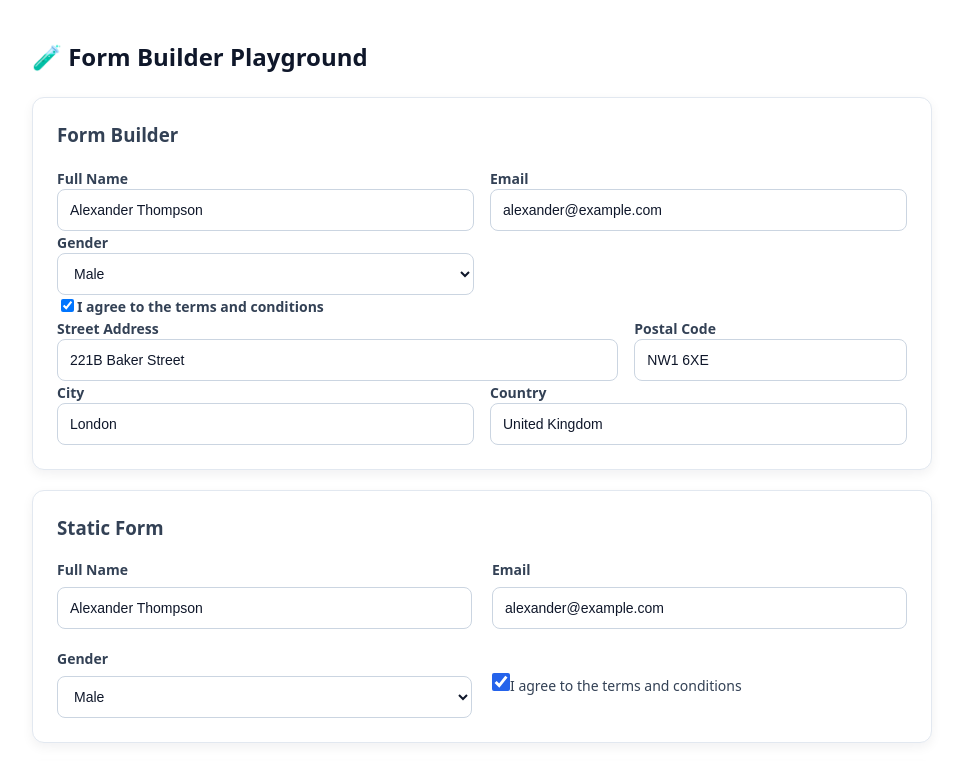
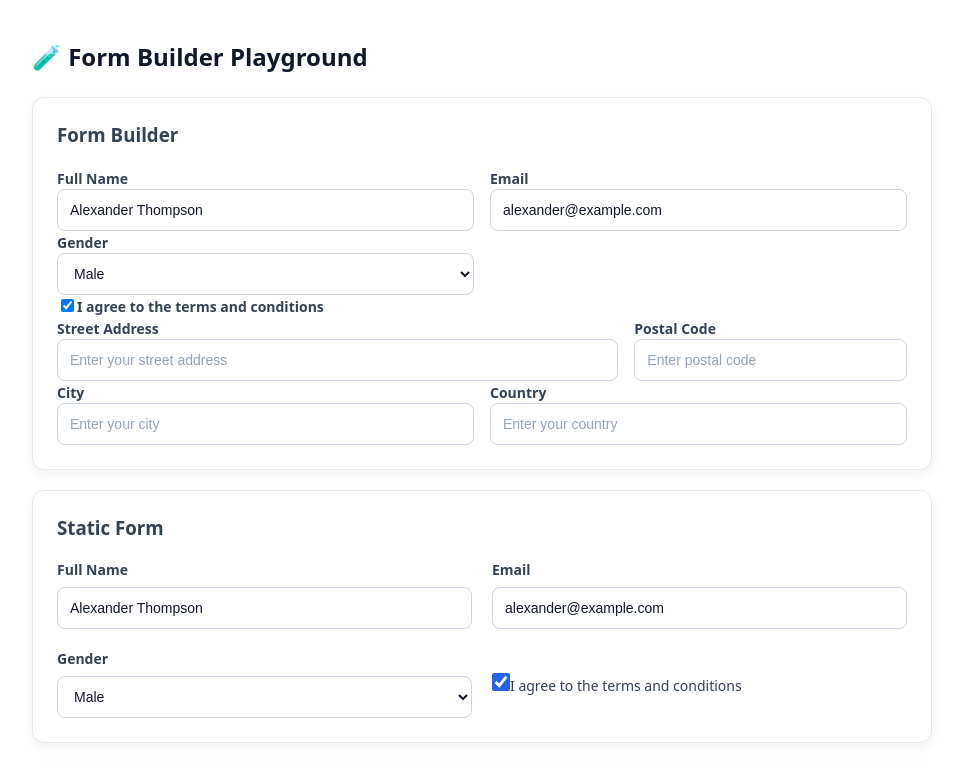
Before and after one commit to kerasus/vue-form-builder-core, a Vue app: page / in a window 1280 px wide. Shown: the top 761 px of the page, without its empty margins (158-1121 px from the left). Built offline with nearby package versions, Linux system fonts and the light colour scheme.

Commit message:
chore: bump version to 1.0.6 and enhance FormBuilder with cascaded state resolvers, expanded data pipeline, and refined lifecycle hooks

```diff
--- a/package.json
+++ b/package.json
@@ -1,6 +1,6 @@
 {
   "name": "vue-form-builder-core",
-  "version": "1.0.5",
+  "version": "1.0.6",
   "description": "Headless and schema-driven form builder engine for Vue 3.",
   "type": "module",
   "main": "./dist/vue-form-builder-core.umd.cjs",
--- a/src/FormBuilder.vue
+++ b/src/FormBuilder.vue
@@ -6,17 +6,16 @@
         :class="['form-builder-col', getComponentCol(input)]"
         :style="getComponentStyle(input)"
     >
-      <!-- Dynamic Form Field Component -->
       <component
+          :is="resolveComponent(input)"
+          :ref="(el: any) => registerRef(el, input)"
           :model-value="input.value"
-          :is="resolveComponent(input)"
-          :ref="(el: any) => setInputRef(el, input)"
           v-bind="getComponentProps(input)"
-          :loading="loading || input.loading"
-          :disabled="disabled || input.disabled"
-          :readonly="readonly || input.readonly"
-          @update:model-value="(value: any) => onFieldValueUpdate(input, value)"
-          @update:form-data="(value: any) => onNestedFormDataUpdated(input, value)"
+          :loading="resolveLoading(input)"
+          :disabled="resolveDisabled(input)"
+          :readonly="resolveReadonly(input)"
+          @update:model-value="onFieldValueUpdate(input, $event)"
+          @update:form-data="onNestedFormDataUpdated(input, $event)"
           @input="onInput($event, inputIndex)"
           @change="onChange($event, inputIndex)"
           @click="onClick($event, input)"
@@ -30,6 +29,7 @@ import {
   ref,
   watch,
   onMounted,
+  onBeforeUnmount,
   nextTick,
   markRaw,
   toRaw,
@@ -39,7 +39,7 @@ import {
 } from 'vue'
 import * as shvl from 'shvl'
 
-// Native Component Imports
+// Native Component Fallbacks
 import FormBuilderInput from './components/FormBuilderInput.vue'
 import FormBuilderFile from './components/FormBuilderFile.vue'
 import FormBuilderTextarea from './components/FormBuilderTextarea.vue'
@@ -52,7 +52,11 @@ defineOptions({
   name: 'FormBuilder'
 })
 
-// --- Types & Interfaces ---
+// ==========================================
+// Types & Interfaces
+// ==========================================
+
+/** Data extraction strategy for nested FormBuilder instances. */
 export type FormDataMode = 'nested' | 'flat'
 
 export interface FormInputOption {
@@ -71,6 +75,7 @@ export interface FormInputItem {
   uid?: string
   disabled?: boolean
   readonly?: boolean
+  loading?: boolean
   multiple?: boolean
   rows?: number
   options?: Array<string | number | FormInputOption>
@@ -81,22 +86,31 @@ export interface FormInputItem {
 
 export type FormDataObject = Record<string, any>
 
-interface Props {
+export interface FormBuilderProps {
+  /** Form schema item definitions */
   inputs?: FormInputItem[]
-  value?: FormInputItem[] // Backward compatibility alias
+  /** Backward-compatible schema alias */
+  value?: FormInputItem[]
+  /** Initial or bound form key-value state */
   formData?: FormDataObject
+  /** Data shape resolution strategy: 'nested' preserves hierarchy, 'flat' flattens all sub-builders */
   formDataMode?: FormDataMode
-  readonly?: boolean
-  disabled?: boolean
-  loading?: boolean
+  /** Global readonly state override */
+  readonly?: boolean | undefined
+  /** Global disabled state override */
+  disabled?: boolean | undefined
+  /** Global loading state override */
+  loading?: boolean | undefined
 }
 
-const props = withDefaults(defineProps<Props>(), {
+const props = withDefaults(defineProps<FormBuilderProps>(), {
   inputs: undefined,
   value: undefined,
   formData: () => ({}),
-  readonly: false,
-  disabled: false
+  formDataMode: 'nested',
+  readonly: undefined,
+  disabled: undefined,
+  loading: undefined
 })
 
 const emit = defineEmits<{
@@ -108,116 +122,184 @@ const emit = defineEmits<{
   (e: 'onClick', payload: { event: MouseEvent; input: FormInputItem }): void
 }>()
 
-// --- State ---
+// ==========================================
+// Internal State
+// ==========================================
+
 const inputData = ref<FormInputItem[]>([]) as Ref<FormInputItem[]>
 const inputRefs = ref<Record<string, any>>({})
 
 let isSyncingFromFormData = false
 let isSyncingFromInputs = false
+let uidCounter = 0
 
-// عددمحور کردن UID برای بهینه‌سازی سرعت تولید و حافظه
-let uidCounter = 0
+/**
+ * Generates an internal unique identifier for each schema item.
+ */
 const generateSimpleUid = (): string => {
   uidCounter += 1
   return `fb-id-${uidCounter}`
 }
 
-// --- Internal Helper Methods ---
+// ==========================================
+// Status Resolvers (Cascading tri-state)
+// ==========================================
 
-// Assign unique UIDs recursively using simple counter
+const resolveReadonly = (input: FormInputItem): boolean => {
+  if (props.readonly !== undefined) return props.readonly
+  return !!input.readonly
+}
+
+const resolveDisabled = (input: FormInputItem): boolean => {
+  if (props.disabled !== undefined) return props.disabled
+  return !!input.disabled
+}
+
+const resolveLoading = (input: FormInputItem): boolean => {
+  if (props.loading !== undefined) return props.loading
+  return !!input.loading
+}
+
+// ==========================================
+// Schema & Data Pipeline
+// ==========================================
+
+/**
+ * Recursively assigns unique IDs to schema items lacking one.
+ */
 const setUidForInputs = (inputs: FormInputItem[] = inputData.value): void => {
-  inputs.forEach((input) => {
+  for (let i = 0; i < inputs.length; i++) {
+    const input = inputs[i]
     if (!input.uid) {
       input.uid = generateSimpleUid()
     }
-
     if (input.type === 'formBuilder' && Array.isArray(input.inputs)) {
       setUidForInputs(input.inputs)
     }
-  })
+  }
 }
 
-// Recursively extract formData key-value mapping from inputs array
+/**
+ * Extracts form values preserving schema hierarchy.
+ */
 const extractFormData = (inputs: FormInputItem[] = inputData.value): FormDataObject => {
   const data: FormDataObject = {}
 
-  inputs.forEach((input) => {
-    if (!input.name) return
+  for (let i = 0; i < inputs.length; i++) {
+    const input = inputs[i]
+    if (!input.name) continue
 
     if (input.type === 'formBuilder' && Array.isArray(input.inputs)) {
-      data[input.name] = input.value ?? extractFormData(input.inputs)
+      data[input.name] = input.value !== undefined ? input.value : extractFormData(input.inputs)
     } else {
       data[input.name] = input.value !== undefined ? input.value : null
     }
-  })
+  }
 
   return data
 }
 
+/**
+ * Flattens arbitrary nested objects into a single-level dictionary.
+ */
 const flattenFormData = (data: FormDataObject): FormDataObject => {
   const result: FormDataObject = {}
 
-  Object.entries(data).forEach(([key, value]) => {
+  for (const [key, value] of Object.entries(data)) {
     if (value !== null && typeof value === 'object' && !Array.isArray(value)) {
       Object.assign(result, flattenFormData(value))
     } else {
       result[key] = value
     }
-  })
+  }
 
   return result
 }
 
-// Recursively apply formData key-value updates to inputs schema
+/**
+ * Extracts form values while flattening nested FormBuilder groups only.
+ * Leaves non-group object payloads (e.g. QSelect options) intact.
+ */
+const flattenGroupInputs = (
+    inputs: FormInputItem[],
+    result: FormDataObject = {}
+): FormDataObject => {
+  for (let i = 0; i < inputs.length; i++) {
+    const input = inputs[i]
+    if (input.type === 'formBuilder' && Array.isArray(input.inputs)) {
+      flattenGroupInputs(input.inputs, result)
+    } else if (input.name) {
+      if (input.name in result) {
+        console.warn(`[FormBuilder] Duplicate key "${input.name}" detected in flat mode.`)
+      }
+      result[input.name] = input.value !== undefined ? input.value : null
+    }
+  }
+  return result
+}
+
+/**
+ * Builds the current form data object according to the active `formDataMode`.
+ */
+const buildFormData = (inputs: FormInputItem[] = inputData.value): FormDataObject => {
+  if (props.formDataMode === 'flat') {
+    return flattenGroupInputs(inputs)
+  }
+  return extractFormData(inputs)
+}
+
+/**
+ * Populates schema item values from an incoming form data payload.
+ */
 const applyFormDataToInputs = (
     formData: FormDataObject,
     inputs: FormInputItem[] = inputData.value
 ): void => {
   if (!formData || typeof formData !== 'object') return
 
-  inputs.forEach((input) => {
-    if (!input.name || !(input.name in formData)) return
+  for (let i = 0; i < inputs.length; i++) {
+    const input = inputs[i]
+    if (!input.name) continue
 
-    const incomingValue = formData[input.name]
-
-    if (
-        input.type === 'formBuilder' &&
-        Array.isArray(input.inputs) &&
-        incomingValue &&
-        typeof incomingValue === 'object'
-    ) {
-      applyFormDataToInputs(incomingValue, input.inputs)
-      input.value = { ...incomingValue }
-    } else {
-      input.value = incomingValue
+    if (input.type === 'formBuilder' && Array.isArray(input.inputs)) {
+      if (props.formDataMode === 'flat') {
+        // Direct root lookup when in flat mode
+        applyFormDataToInputs(formData, input.inputs)
+      } else {
+        const incomingValue = formData[input.name]
+        if (incomingValue && typeof incomingValue === 'object') {
+          applyFormDataToInputs(incomingValue, input.inputs)
+          input.value = { ...incomingValue }
+        }
+      }
+    } else if (input.name in formData) {
+      input.value = formData[input.name]
     }
-  })
+  }
 }
 
-// Sync and notify parent/listeners
+/**
+ * Emits the updated schema and resolved form payload.
+ */
 const syncState = (): void => {
   if (isSyncingFromFormData) return
 
   isSyncingFromInputs = true
-  const calculatedFormData = extractFormData(inputData.value)
+  const calculatedFormData = buildFormData(inputData.value)
 
   emit('update:inputs', inputData.value)
   emit('update:value', inputData.value)
-
-  const finalFormData =
-      props.formDataMode === 'flat'
-          ? flattenFormData(calculatedFormData)
-          : calculatedFormData
-
-  emit('update:formData', finalFormData)
+  emit('update:formData', calculatedFormData)
 
   nextTick(() => {
     isSyncingFromInputs = false
   })
 }
 
-// Register DOM / Component refs dynamically
-const setInputRef = (el: any, input: FormInputItem): void => {
+/**
+ * Registers component references with garbage-collection cleanup.
+ */
+const registerRef = (el: any, input: FormInputItem): void => {
   if (!input.name) return
   const key = `input-${input.name}-${input.uid || ''}`
   if (el) {
@@ -227,20 +309,28 @@ const setInputRef = (el: any, input: FormInputItem): void => {
   }
 }
 
+/**
+ * Deep-clones a schema item and marks non-reactive component definitions raw.
+ */
+const cloneInputItem = (item: FormInputItem): FormInputItem => {
+  const cloned: FormInputItem = { ...item }
+  if (typeof cloned.type === 'object' || typeof cloned.type === 'function') {
+    cloned.type = markRaw(toRaw(cloned.type))
+  }
+  if (cloned.type === 'formBuilder' && Array.isArray(cloned.inputs)) {
+    cloned.inputs = cloned.inputs.map(cloneInputItem)
+  }
+  return cloned
+}
+
 const setInputs = (newInputs: FormInputItem[]): void => {
-  inputData.value = newInputs.map((input) => {
-    if (typeof input.type === 'object' || typeof input.type === 'function') {
-      return {
-        ...input,
-        type: markRaw(toRaw(input.type))
-      }
-    }
-    return { ...input }
-  })
+  inputData.value = newInputs.map(cloneInputItem)
   setUidForInputs(inputData.value)
 }
 
-// --- Dynamic Component Rendering Logic ---
+// ==========================================
+// Component Resolution Map
+// ==========================================
 
 const nativeComponentMap: Record<string, Component> = {
   text: FormBuilderInput,
@@ -270,16 +360,23 @@ const resolveComponent = (input: FormInputItem): Component | string => {
   return FormBuilderInput
 }
 
+/**
+ * Filters out internal control properties prior to passing props down to dynamic components.
+ */
 const getComponentProps = (input: FormInputItem): Record<string, any> => {
-  const { col, value, uid, ...rest } = input
+  const { col, value, uid, readonly, disabled, loading, inputs, ...rest } = input
 
   if (input.type === 'formBuilder') {
     return {
       ...rest,
-      formData: value || {}
+      inputs,
+      formData:
+          props.formDataMode === 'flat'
+              ? flattenGroupInputs(input.inputs || [])
+              : (value || {}),
+      formDataMode: props.formDataMode
     }
   }
-
   return rest
 }
 
@@ -290,12 +387,14 @@ const getComponentCol = (input: FormInputItem): string => {
 
 const getComponentStyle = (input: FormInputItem): CSSProperties => {
   if (input.type === 'hidden') {
-    return { display: 'none', padding: 0, margin: 0 }
+    return { display: 'none', padding: '0px', margin: '0px' }
   }
   return {}
 }
 
-// --- Exposed Form API Methods ---
+// ==========================================
+// Public API Methods
+// ==========================================
 
 const getFirstInput = (inputs: FormInputItem[] = inputData.value): FormInputItem | null => {
   for (const input of inputs) {
@@ -309,6 +408,9 @@ const getFirstInput = (inputs: FormInputItem[] = inputData.value): FormInputItem
   return null
 }
 
+/**
+ * Focuses the first available interactive form input field.
+ */
 const focus = (): void => {
   const firstInput = getFirstInput()
   if (!firstInput) return
@@ -323,10 +425,16 @@ const focus = (): void => {
   }
 }
 
+/**
+ * Returns the current evaluated form data matching the active mode.
+ */
 const getFormData = (): FormDataObject => {
-  return extractFormData(inputData.value)
+  return buildFormData(inputData.value)
 }
 
+/**
+ * Ingests and applies a new form data payload to the current inputs schema.
+ */
 const setFormData = (data: FormDataObject): void => {
   if (isSyncingFromInputs || !data) return
   isSyncingFromFormData = true
@@ -337,6 +445,9 @@ const setFormData = (data: FormDataObject): void => {
   })
 }
 
+/**
+ * Finds a schema item definition by its `name`.
+ */
 const getInputsByName = (
     name: string,
     inputs: FormInputItem[] = inputData.value
@@ -351,6 +462,9 @@ const getInputsByName = (
   return undefined
 }
 
+/**
+ * Updates a specific input's value by name and triggers sync.
+ */
 const setInputByName = (name: string, value: any): void => {
   const target = getInputsByName(name)
   if (target) {
@@ -359,24 +473,32 @@ const setInputByName = (name: string, value: any): void => {
   }
 }
 
+/**
+ * Maps an external response object to inputs matching their `responseKey`.
+ */
 const setInputValues = (
     responseData: Record<string, any>,
     inputs: FormInputItem[] = inputData.value
 ): void => {
-  inputs.forEach((input) => {
+  for (let i = 0; i < inputs.length; i++) {
+    const input = inputs[i]
     if (input.type === 'formBuilder' && Array.isArray(input.inputs)) {
       setInputValues(responseData, input.inputs)
-      return
+      continue
     }
     if (input.responseKey) {
       input.value = shvl.get(responseData, input.responseKey)
     }
-  })
+  }
   syncState()
 }
 
+/**
+ * Resets all input values to null or empty objects.
+ */
 const clearValues = (inputs: FormInputItem[] = inputData.value): void => {
-  inputs.forEach((input) => {
+  for (let i = 0; i < inputs.length; i++) {
+    const input = inputs[i]
     if (input.type === 'formBuilder') {
       input.value = {}
       if (Array.isArray(input.inputs)) {
@@ -385,31 +507,41 @@ const clearValues = (inputs: FormInputItem[] = inputData.value): void => {
     } else {
       input.value = null
     }
-  })
+  }
   syncState()
 }
 
+/**
+ * Batch-updates the disabled state across all form items.
+ */
 const disableAllInputs = (status: boolean, inputs: FormInputItem[] = inputData.value): void => {
-  inputs.forEach((input) => {
+  for (let i = 0; i < inputs.length; i++) {
+    const input = inputs[i]
     if (input.type === 'formBuilder' && Array.isArray(input.inputs)) {
       disableAllInputs(status, input.inputs)
     } else {
       input.disabled = status
     }
-  })
+  }
 }
 
+/**
+ * Batch-updates the readonly state across all form items.
+ */
 const readonlyAllInputs = (status: boolean, inputs: FormInputItem[] = inputData.value): void => {
-  inputs.forEach((input) => {
+  for (let i = 0; i < inputs.length; i++) {
+    const input = inputs[i]
     if (input.type === 'formBuilder' && Array.isArray(input.inputs)) {
       readonlyAllInputs(status, input.inputs)
     } else {
       input.readonly = status
     }
-  })
+  }
 }
 
-// --- Event Handlers ---
+// ==========================================
+// Event Listeners
+// ==========================================
 
 const onFieldValueUpdate = (input: FormInputItem, value: any): void => {
   input.value = value
@@ -417,7 +549,7 @@ const onFieldValueUpdate = (input: FormInputItem, value: any): void => {
 }
 
 const onNestedFormDataUpdated = (input: FormInputItem, value: any): void => {
-  if (input.type === 'formBuilder') {
+  if (input.type === 'formBuilder' && props.formDataMode !== 'flat') {
     input.value = value
   }
   syncState()
@@ -443,15 +575,17 @@ const onClick = (event: MouseEvent, input: FormInputItem): void => {
   emit('onClick', { event, input })
 }
 
-// --- Watchers & Lifecycle ---
+// ==========================================
+// Watchers & Lifecycle Hooks
+// ==========================================
 
 watch(
     () => props.inputs || props.value,
     (newInputs) => {
       if (isSyncingFromInputs) return
+      if (newInputs === inputData.value) return
       if (newInputs && Array.isArray(newInputs)) {
         setInputs(newInputs)
-        setUidForInputs()
         if (props.formData && Object.keys(props.formData).length > 0) {
           applyFormDataToInputs(props.formData)
         }
@@ -476,7 +610,10 @@ onMounted(() => {
   setUidForInputs()
 })
 
-// Expose public API methods for template refs
+onBeforeUnmount(() => {
+  inputRefs.value = {}
+})
+
 defineExpose({
   focus,
   flattenFormData,
```
